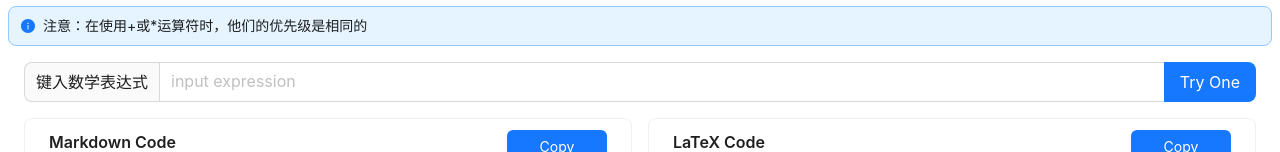
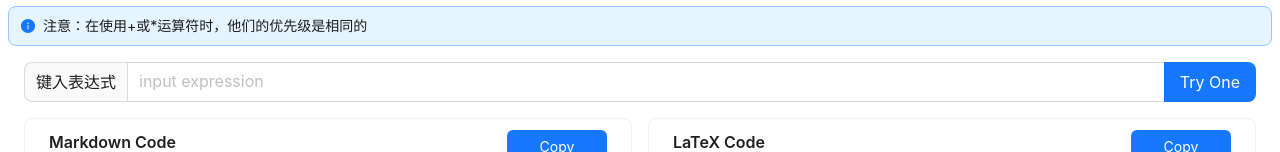
Before and after one commit to 57UU/truth_table_generator, a React (Create React App) app: page / in a window 1280 px wide. Shown: the part 273-425 px from the top of the page. Built offline with nearby package versions, Linux system fonts and the light colour scheme.

Commit message:
Update App.js

```diff
--- a/src/App.js
+++ b/src/App.js
@@ -39,7 +39,7 @@ function App() {
         }}
         value={expression}
         onChange={handleChange}
-        addonBefore="键入数学表达式"
+        addonBefore="键入表达式"
         placeholder="input expression"
         allowClear
         onSearch={setDefault}
@@ -76,7 +76,7 @@ ${content.slice(1).map(i=>`        ${i.join(" & ")}`).join("\n")}
 markdown=`
 |${content[0].join(" | ")}|
 ${"|:---:".repeat(c.columns)}|
-${content.slice(1).map(i=>`${i.join(" | ")}`).join("\n")}
+${content.slice(1).map(i=>`|${i.join(" | ")}|`).join("\n")}
 `.trimStart();
   }
   return(<Row gutter={16}>
```
